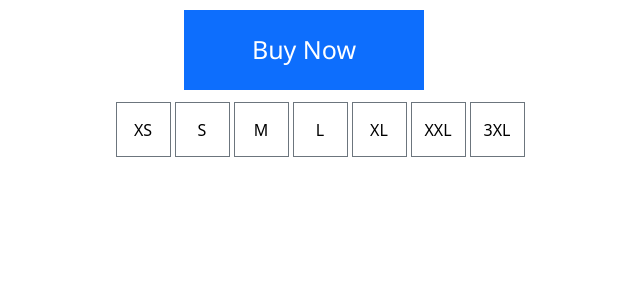
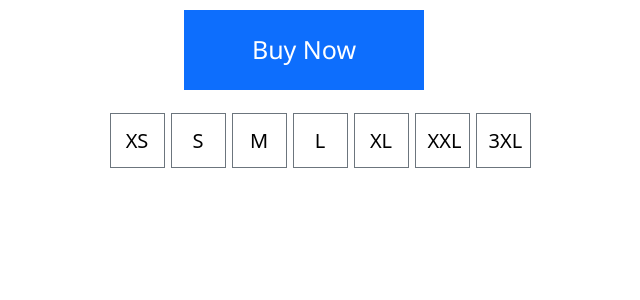
Before and after one commit to KhnykovaIrina/E-commerce, a React (Create React App) app: page / in a window 1280 px wide. Shown: the top 300 px of the page, without its empty margins (336-976 px from the left). Built offline with nearby package versions, Linux system fonts and the light colour scheme.

Commit message:
Update all files

```diff
--- a/src/App.js
+++ b/src/App.js
@@ -7,7 +7,17 @@ function App() {
 	return (
 			<Container>
 				<BlueButton text="Buy Now"/>
-				<ProductSizes/>
+				<ProductSizes
+						option={[
+							{label: "XS", value: "1"},
+							{label: "S", value: "2"},
+							{label: "M", value: "3"},
+							{label: "L", value: "4"},
+							{label: "XL", value: "5"},
+							{label: "XXL", value: "6"},
+							{label: "3XL", value: "7"},
+						]}
+				/>
 			</Container>
 	);
 }
--- a/src/components/BlueButton/scss/BlueButton.css
+++ b/src/components/BlueButton/scss/BlueButton.css
@@ -4,5 +4,3 @@
   margin-top: 10px;
   font-family: "Segoe UI", sans-serif;
 }
-
-/*# sourceMappingURL=BlueButton.css.map */
--- a/src/components/ProductSizes/ProductSizes.js
+++ b/src/components/ProductSizes/ProductSizes.js
@@ -1,22 +1,12 @@
 import React from "react";
-import {Button, Container} from "react-bootstrap";
 import './scss/ProductSizes.scss';
+import {Container, Button} from "react-bootstrap";
 
-function ProductSizes() {
-	const size = [
-		{value: 1, label: "XS"},
-		{value: 2, label: "S"},
-		{value: 3, label: "M"},
-		{value: 4, label: "L"},
-		{value: 5, label: "XL"},
-		{value: 6, label: "XXL"},
-		{value: 7, label: "3XL"},
-	];
-
+const ProductSizes = ({ option }) => {
 	return (
 			<Container className="text-center">
 				<ul>
-					{size.map((size) => (
+					{option.map((size) => (
 							<UlSize key={size.value} size={size}/>
 					))}
 				</ul>
@@ -27,10 +17,13 @@ function ProductSizes() {
 function UlSize(props) {
 	const size = props.size;
 	return (
+
 			<li className="sizeX">
+
 				<Button variant="outline-secondary" className="rounded-0 start"
-				        style={{color: "black", textAlign: "center"}}
+				        style={{color: "black", textAlign: "center", width: 55, height: 55, fontSize: 20}}
 				>{size.label}</Button>
+
 			</li>
 	);
 }
--- a/src/components/ProductSizes/scss/ProductSizes.css
+++ b/src/components/ProductSizes/scss/ProductSizes.css
@@ -1,14 +1,10 @@
 .sizeX {
   display: inline-block;
-  margin: 2px;
+  margin: 3px;
 }
 
-.start {
-  width: 55px;
-  height: 55px;
-  font-weight: 500;
-  font-size: 20px;
-  margin-top: 10px;
+ul {
+  padding-top: 20px;
 }
 
 /*# sourceMappingURL=ProductSizes.css.map */
--- a/src/components/ProductSizes/scss/ProductSizes.scss
+++ b/src/components/ProductSizes/scss/ProductSizes.scss
@@ -1,12 +1,8 @@
 .sizeX{
   display: inline-block;
-  margin: 2px;
+  margin: 3px;
+}
 
+ul {
+  padding-top: 20px;
 }
-.start{
-  width: 55px;
-  height: 55px;
-  font-weight: 500;
-  font-size: 20px;
-  margin-top: 10px;
-}
```
Also changed, not shown: 1 other file (tests, documents, lock files or other folders).
